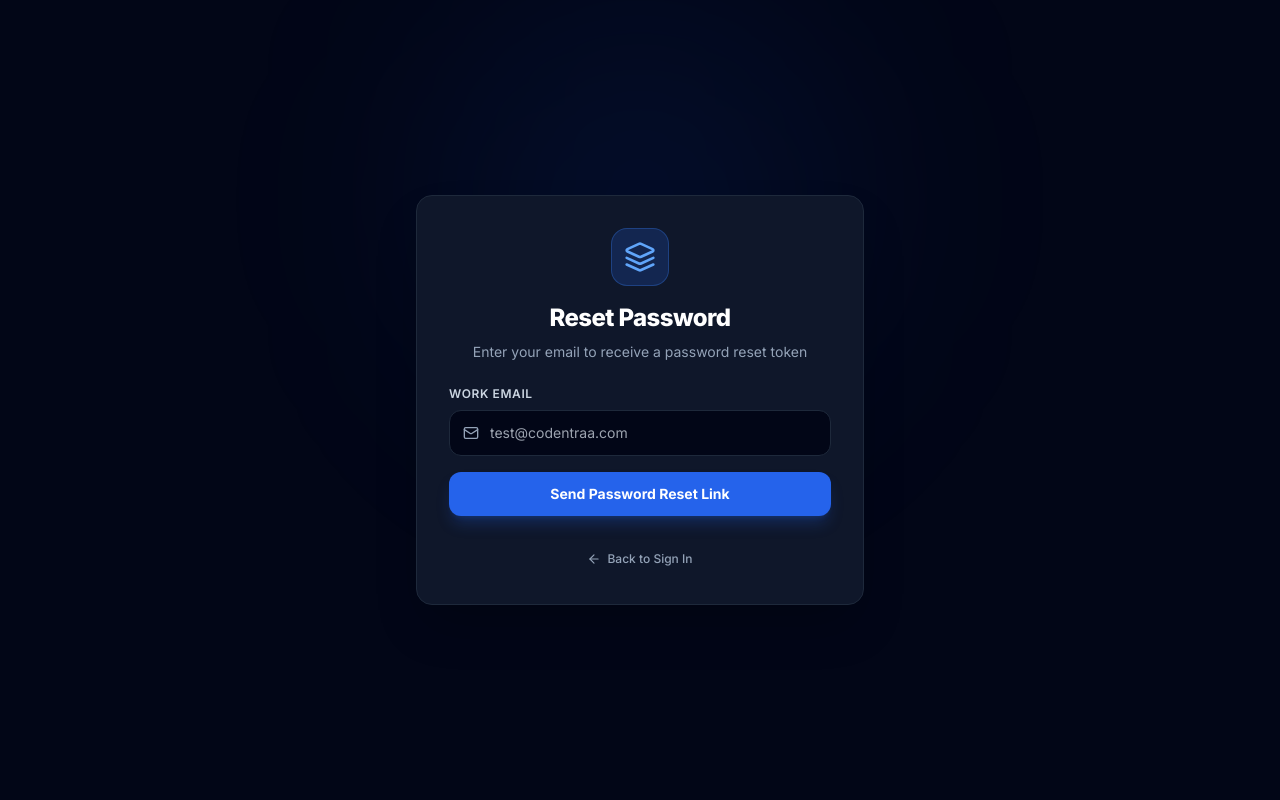
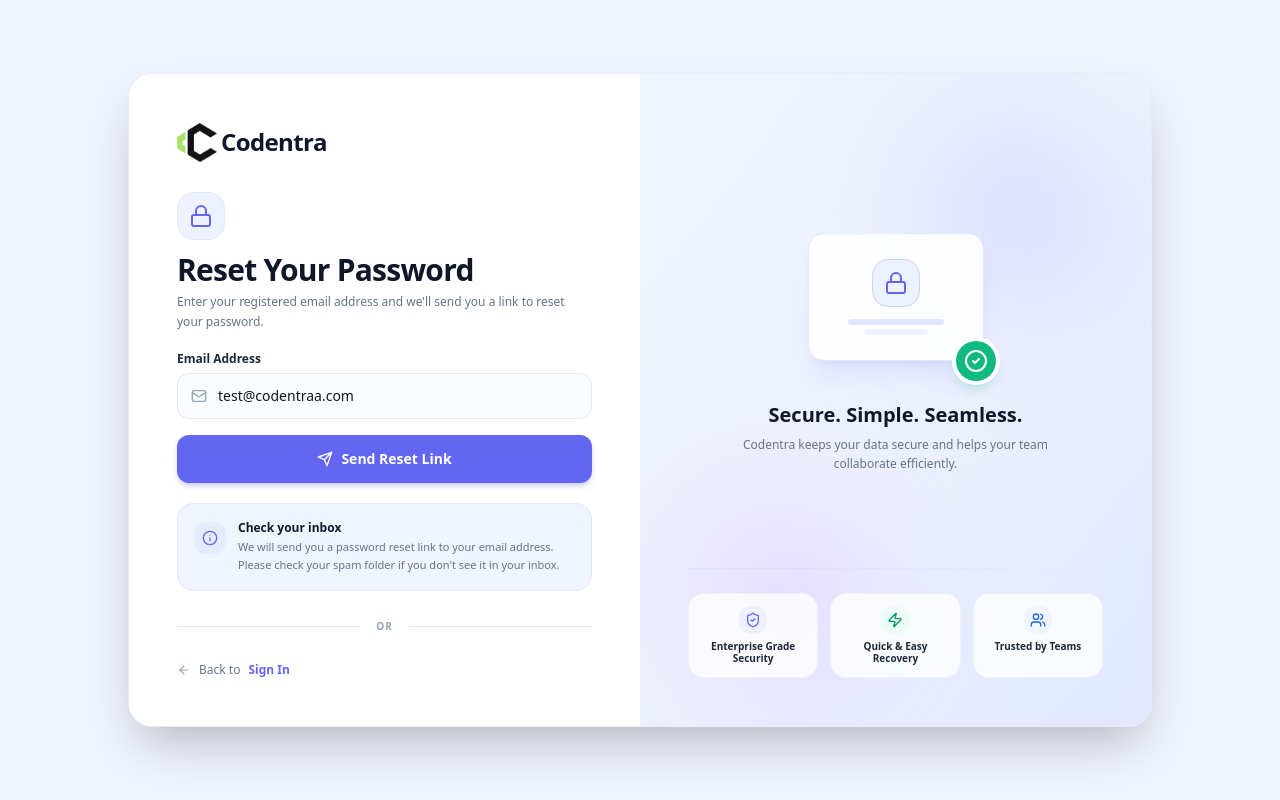
Before and after one commit to atif00150/codentraa-saas-portal-, a Next.js app in the folder frontend/: page /forgot-password in a window 1280 px wide. Built offline with nearby package versions, Linux system fonts and the light colour scheme.

Commit message:
UI: Add pixel-perfect Figma 2-column Reset Password screen with envelope graphic and feature badges

```diff
--- a/frontend/app/(auth)/forgot-password/page.tsx
+++ b/frontend/app/(auth)/forgot-password/page.tsx
@@ -2,10 +2,11 @@
 
 import { useState } from "react";
 import Link from "next/link";
-import { Layers, ArrowLeft, Mail, AlertCircle, CheckCircle2 } from "lucide-react";
+import { Mail, Send, Lock, Info, ArrowLeft, ShieldCheck, Zap, Users, CheckCircle2, AlertCircle } from "lucide-react";
+import Logo from "@/components/ui/Logo";
 
 export default function ForgotPasswordPage() {
-  const [email, setEmail] = useState("");
+  const [email, setEmail] = useState("test@codentraa.com");
   const [loading, setLoading] = useState(false);
   const [success, setSuccess] = useState(false);
   const [error, setError] = useState("");
@@ -24,55 +25,62 @@ export default function ForgotPasswordPage() {
 
       if (!res.ok) {
         const errData = await res.json();
-        throw new Error(errData.message || "Email not found.");
+        throw new Error(errData.message || "Email address not found.");
       }
 
       setSuccess(true);
     } catch (err: any) {
-      setError(err.message || "Failed to send reset link.");
+      setError(err.message || "Failed to send reset link. Please try again.");
     } finally {
       setLoading(false);
     }
   };
 
   return (
-    <div className="min-h-screen bg-slate-950 flex items-center justify-center p-4 relative overflow-hidden">
-      <div className="absolute top-1/4 left-1/2 -translate-x-1/2 -translate-y-1/2 w-96 h-96 bg-blue-600/10 blur-[120px] rounded-full pointer-events-none"></div>
+    <div className="min-h-screen bg-[#F0F4FF] flex items-center justify-center p-4 md:p-8 font-sans antialiased">
+      {/* Figma 2-Column Split Card for Reset Password */}
+      <div className="w-full max-w-5xl bg-white rounded-3xl border border-slate-200/80 shadow-2xl overflow-hidden grid grid-cols-1 md:grid-cols-2">
 
-      <div className="w-full max-w-md bg-slate-900 border border-slate-800 p-8 rounded-2xl shadow-2xl relative z-10 space-y-6">
-        <div className="text-center space-y-2">
-          <div className="inline-flex bg-blue-600/20 p-3 rounded-2xl border border-blue-500/30 text-blue-400 mb-2">
-            <Layers className="w-8 h-8" />
+        {/* Left Column: Reset Form */}
+        <div className="p-8 md:p-12 flex flex-col justify-between space-y-6 bg-white">
+          {/* Top Logo */}
+          <div>
+            <Logo size="md" variant="light" />
           </div>
-          <h1 className="text-2xl font-extrabold text-white tracking-tight">Reset Password</h1>
-          <p className="text-sm text-slate-400">Enter your email to receive a password reset token</p>
+
+          <div className="space-y-5">
+            {/* Lock Icon Badge & Heading */}
+            <div className="space-y-3">
+              <div className="w-12 h-12 bg-indigo-50 border border-indigo-100 rounded-2xl flex items-center justify-center text-[#6366F1]">
+                <Lock className="w-6 h-6" />
+              </div>
+              <div>
+                <h1 className="text-2xl md:text-3xl font-extrabold text-slate-900 tracking-tight">
+                  Reset Your Password
+                </h1>
+                <p className="text-xs text-slate-500 font-medium mt-1 leading-relaxed">
+                  Enter your registered email address and we'll send you a link to reset your password.
+                </p>
+              </div>
             </div>
 
             {error && (
-          <div className="bg-red-500/10 border border-red-500/30 p-3.5 rounded-xl flex items-center space-x-3 text-red-400 text-xs">
+              <div className="bg-red-50 border border-red-200 p-3.5 rounded-xl flex items-center space-x-3 text-red-600 text-xs font-medium">
                 <AlertCircle className="w-4 h-4 shrink-0" />
                 <span>{error}</span>
               </div>
             )}
 
-        {success ? (
-          <div className="bg-emerald-500/10 border border-emerald-500/30 p-5 rounded-2xl text-center space-y-4">
-            <CheckCircle2 className="w-10 h-10 text-emerald-400 mx-auto" />
-            <h3 className="text-base font-bold text-white">Reset Token Sent!</h3>
-            <p className="text-xs text-slate-300">
-              We sent a password reset token to <span className="font-semibold text-emerald-400">{email}</span>. Check your inbox to proceed.
-            </p>
-            <Link
-              href="/login"
-              className="inline-block bg-blue-600 hover:bg-blue-500 text-white font-bold text-xs px-5 py-2.5 rounded-xl shadow-md"
-            >
-              Back to Login
-            </Link>
+            {success && (
+              <div className="bg-emerald-50 border border-emerald-200 p-3.5 rounded-xl flex items-center space-x-3 text-emerald-700 text-xs font-medium">
+                <CheckCircle2 className="w-4 h-4 shrink-0" />
+                <span>Reset token sent! Check your inbox for instructions.</span>
               </div>
-        ) : (
+            )}
+
             <form onSubmit={handleSubmit} className="space-y-4">
               <div>
-              <label className="block text-xs font-semibold text-slate-300 uppercase tracking-wider mb-2">Work Email</label>
+                <label className="block text-xs font-bold text-slate-800 mb-1.5">Email Address</label>
                 <div className="relative">
                   <Mail className="w-4 h-4 absolute left-3.5 top-1/2 -translate-y-1/2 text-slate-400" />
                   <input
@@ -80,8 +88,8 @@ export default function ForgotPasswordPage() {
                     required
                     value={email}
                     onChange={(e) => setEmail(e.target.value)}
-                  placeholder="test@codentraa.com"
-                  className="w-full bg-slate-950 border border-slate-800 text-sm text-white rounded-xl pl-10 pr-4 py-3 focus:outline-none focus:border-blue-500"
+                    placeholder="name@codentra.com"
+                    className="w-full bg-slate-50/60 border border-slate-200 text-sm text-slate-900 rounded-xl pl-10 pr-4 py-3 placeholder:text-slate-400 focus:outline-none focus:border-[#6366F1] focus:bg-white transition-all"
                   />
                 </div>
               </div>
@@ -89,20 +97,103 @@ export default function ForgotPasswordPage() {
               <button
                 type="submit"
                 disabled={loading}
-              className="w-full bg-blue-600 hover:bg-blue-500 text-white font-bold py-3 rounded-xl shadow-lg shadow-blue-600/25 transition-colors disabled:opacity-50 text-sm"
+                className="w-full bg-[#6366F1] hover:bg-[#4F46E5] text-white font-bold py-3.5 rounded-xl shadow-md shadow-indigo-500/25 text-sm flex items-center justify-center space-x-2 transition-all disabled:opacity-50"
               >
-              {loading ? "Sending Token..." : "Send Password Reset Link"}
+                <Send className="w-4 h-4" />
+                <span>{loading ? "Sending..." : "Send Reset Link"}</span>
               </button>
             </form>
-        )}
 
-        <div className="text-center pt-2">
-          <Link href="/login" className="text-xs text-slate-400 hover:text-white inline-flex items-center space-x-1.5 font-medium">
-            <ArrowLeft className="w-3.5 h-3.5" />
-            <span>Back to Sign In</span>
+            {/* Check Your Inbox Info Container */}
+            <div className="bg-[#F0F4FF] border border-indigo-100 p-4 rounded-2xl flex items-start space-x-3">
+              <div className="p-2 bg-indigo-100/60 text-[#6366F1] rounded-xl shrink-0 mt-0.5">
+                <Info className="w-4 h-4" />
+              </div>
+              <div className="space-y-0.5">
+                <h4 className="text-xs font-bold text-slate-900">Check your inbox</h4>
+                <p className="text-[11px] text-slate-500 font-medium leading-relaxed">
+                  We will send you a password reset link to your email address. Please check your spam folder if you don't see it in your inbox.
+                </p>
+              </div>
+            </div>
+
+            {/* OR Separator */}
+            <div className="relative flex py-2 items-center">
+              <div className="flex-grow border-t border-slate-200"></div>
+              <span className="flex-shrink mx-4 text-[10px] font-bold uppercase tracking-widest text-slate-400">OR</span>
+              <div className="flex-grow border-t border-slate-200"></div>
+            </div>
+
+            {/* Back to Sign In Link */}
+            <div className="flex items-center space-x-2 text-xs">
+              <ArrowLeft className="w-3.5 h-3.5 text-slate-400" />
+              <span className="text-slate-500 font-medium">Back to</span>
+              <Link href="/login" className="text-[#6366F1] font-bold hover:underline">
+                Sign In
               </Link>
             </div>
           </div>
         </div>
+
+        {/* Right Column: Illustration & Feature Badges */}
+        <div className="bg-gradient-to-br from-[#F0F4FF] via-[#EEF2FF] to-[#E0E7FF] p-8 md:p-12 flex flex-col justify-between items-center text-center relative overflow-hidden">
+          {/* Ambient Background Glows */}
+          <div className="absolute top-10 right-10 w-48 h-48 bg-indigo-400/20 blur-3xl rounded-full pointer-events-none"></div>
+          <div className="absolute bottom-10 left-10 w-48 h-48 bg-purple-400/20 blur-3xl rounded-full pointer-events-none"></div>
+
+          {/* Graphic Envelope & Lock Illustration */}
+          <div className="my-auto space-y-6 w-full max-w-sm">
+            <div className="relative mx-auto w-48 h-40 flex items-center justify-center">
+              {/* Envelope Container */}
+              <div className="w-44 h-32 bg-white/90 backdrop-blur-md rounded-2xl border border-indigo-100 shadow-xl shadow-indigo-500/10 flex flex-col items-center justify-center relative overflow-hidden p-4">
+                <div className="w-12 h-12 bg-indigo-50 border border-indigo-200 rounded-2xl flex items-center justify-center text-[#6366F1] mb-1">
+                  <Lock className="w-6 h-6" />
+                </div>
+                <div className="w-24 h-1.5 bg-indigo-100 rounded-full mt-2"></div>
+                <div className="w-16 h-1.5 bg-indigo-50 rounded-full mt-1"></div>
+              </div>
+
+              {/* Green Verified Checkmark Circle */}
+              <div className="w-10 h-10 bg-emerald-500 rounded-full flex items-center justify-center text-white shadow-lg shadow-emerald-500/30 absolute -bottom-1 -right-1 ring-4 ring-white">
+                <CheckCircle2 className="w-6 h-6" />
+              </div>
+            </div>
+
+            <div className="space-y-1.5">
+              <h2 className="text-xl font-extrabold text-slate-900">Secure. Simple. Seamless.</h2>
+              <p className="text-xs text-slate-500 leading-relaxed max-w-xs mx-auto font-medium">
+                Codentra keeps your data secure and helps your team collaborate efficiently.
+              </p>
+            </div>
+          </div>
+
+          {/* 3 Bottom Feature Badges */}
+          <div className="w-full grid grid-cols-3 gap-3 pt-6 border-t border-indigo-100/60">
+            <div className="bg-white/80 backdrop-blur-sm p-3 rounded-2xl border border-indigo-50 space-y-1.5 text-center">
+              <div className="w-7 h-7 bg-indigo-50 text-[#6366F1] rounded-xl mx-auto flex items-center justify-center">
+                <ShieldCheck className="w-4 h-4" />
+              </div>
+              <h5 className="text-[10px] font-bold text-slate-800 leading-tight">Enterprise Grade Security</h5>
+            </div>
+
+            <div className="bg-white/80 backdrop-blur-sm p-3 rounded-2xl border border-indigo-50 space-y-1.5 text-center">
+              <div className="w-7 h-7 bg-emerald-50 text-emerald-600 rounded-xl mx-auto flex items-center justify-center">
+                <Zap className="w-4 h-4" />
+              </div>
+              <h5 className="text-[10px] font-bold text-slate-800 leading-tight">Quick & Easy Recovery</h5>
+            </div>
+
+            <div className="bg-white/80 backdrop-blur-sm p-3 rounded-2xl border border-indigo-50 space-y-1.5 text-center">
+              <div className="w-7 h-7 bg-blue-50 text-blue-600 rounded-xl mx-auto flex items-center justify-center">
+                <Users className="w-4 h-4" />
+              </div>
+              <h5 className="text-[10px] font-bold text-slate-800 leading-tight">Trusted by Teams</h5>
+            </div>
+          </div>
+
+        </div>
+
+      </div>
+    </div>
   );
 }
```
Lines whose indentation alone changed are shown as unchanged.
